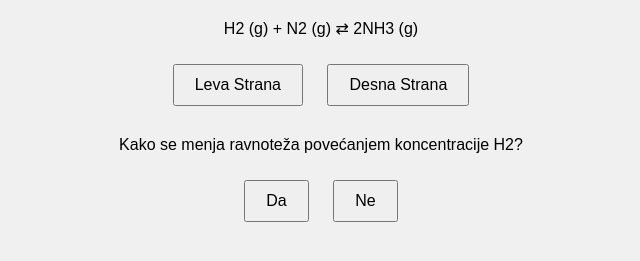
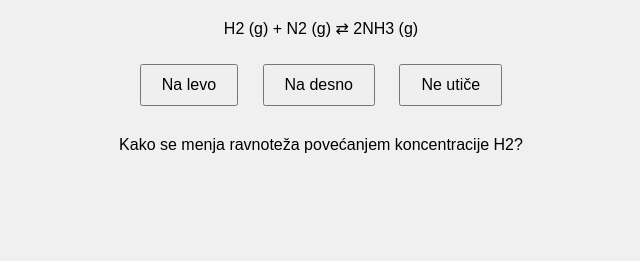
Before and after one commit to Danijela584/Hemijska-ravnote-a, a plain HTML site: page index.html in a window 1280 px wide. Shown: the part 61-322 px from the top of the page, without its empty margins (319-959 px from the left). Drawn offline with Linux system fonts and the light colour scheme.

Commit message:
index.html

```diff
--- a/index.html
+++ b/index.html
@@ -10,14 +10,13 @@
     <h1>Chemical Equilibrium Game</h1>
     <div id="reaction-container">
         <p id="reaction"></p>
-        <button id="left-button">Leva Strana</button>
-        <button id="right-button">Desna Strana</button>
+        <button id="left-button">Na levo</button>
+        <button id="right-button">Na desno</button>
+        <button id="no-effect-button">Ne utiče</button>
     </div>
     <p id="result"></p>
     <div id="questions-container">
         <p id="question"></p>
-        <button id="yes-button">Da</button>
-        <button id="no-button">Ne</button>
     </div>
     <p id="answer"></p>
     <script src="script.js"></script>
```
